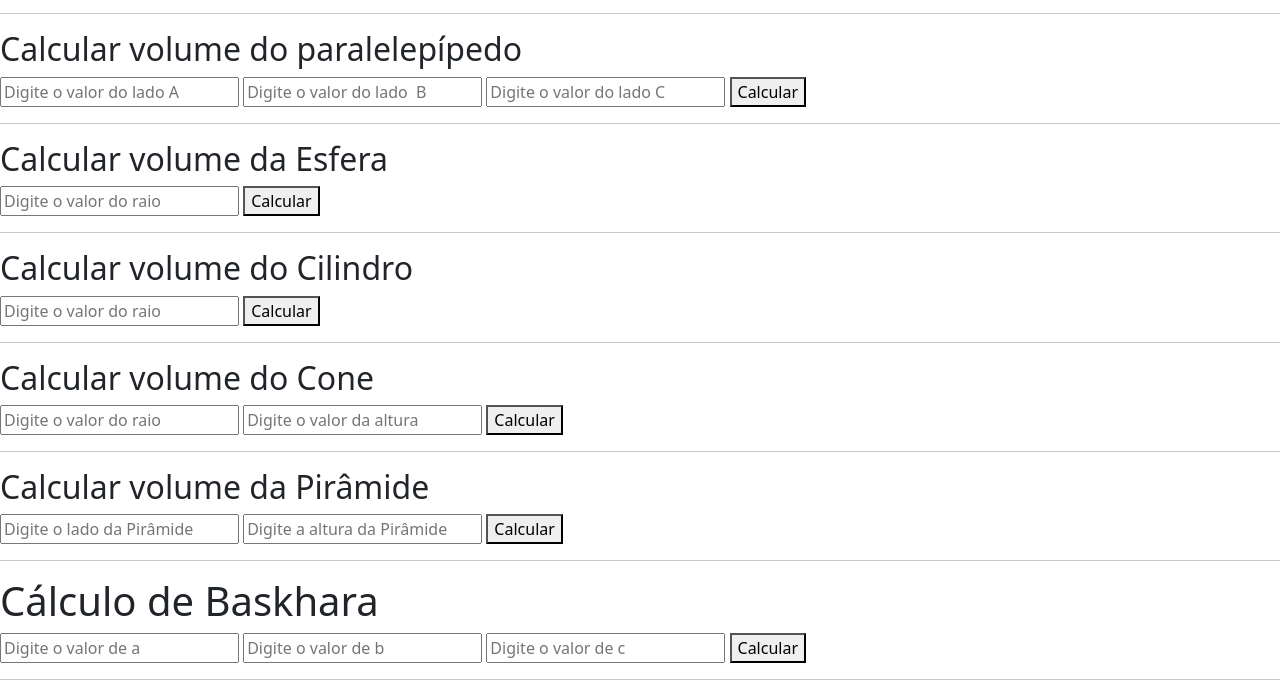
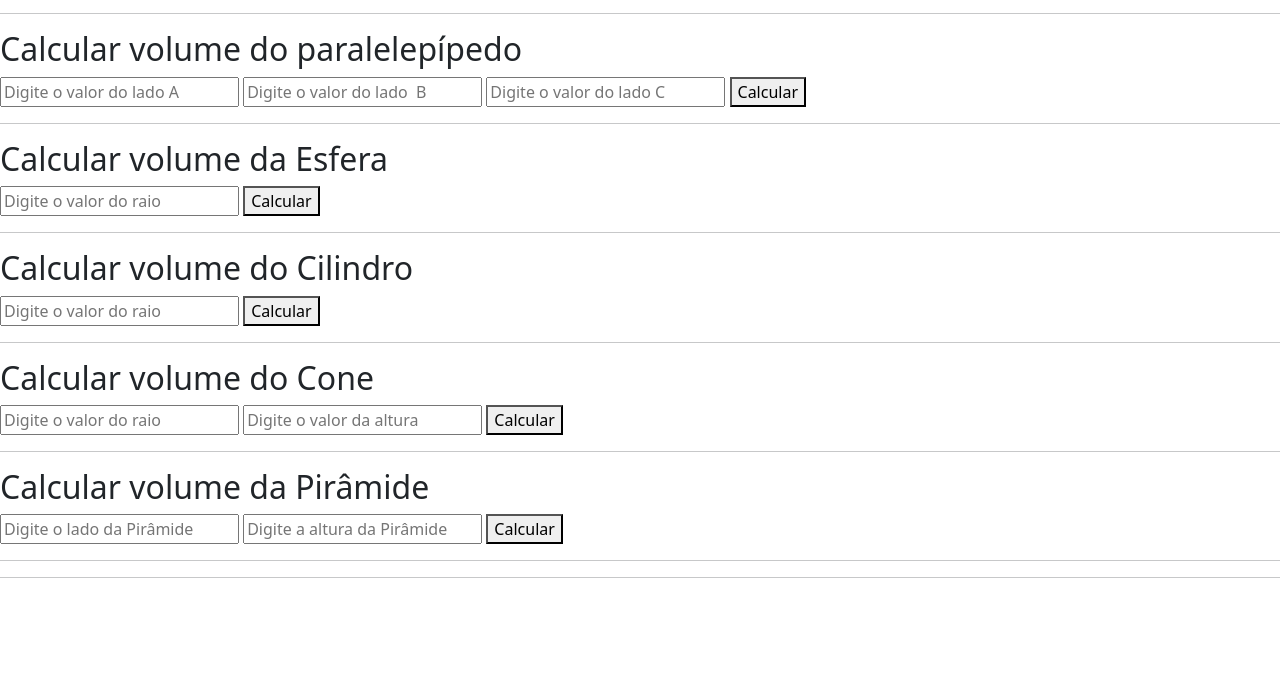
Before and after one commit to xgoldzin/JavaScript, a plain HTML site: page index.html in a window 1280 px wide. Shown: the part 754-1450 px from the top of the page. After the commit the page ends 1348 px from the top, so only its background shows below. Drawn offline with nearby package versions, Linux system fonts and the light colour scheme.

Commit message:
last commit

```diff
--- a/index.html
+++ b/index.html
@@ -114,14 +114,6 @@
         <p id="volPira"></p>
         <hr>
 
-        <h1>Cálculo de Baskhara</h1>
-        <input type="text" name="vlrA" id="vlrA" placeholder="Digite o valor de a">
-        <input type="text" name="vlrB" id="vlrB" placeholder="Digite o valor de b">
-        <input type="text" name="vlrB" id="vlrC" placeholder="Digite o valor de c">
-        <button onclick="calcVolPira()">Calcular</button>
-        <p id="numx1"></p>
-        <p id="numx2"></p>
-        <p id="dtt"></p>
         <hr>
     </main>
 </body>
--- a/js/script.js
+++ b/js/script.js
@@ -87,7 +87,7 @@ function calcVolPira(){
 }
 
 
-function calcVolPira(){
+function calcVolBsk(){
     let valorA =  Number(document.getElementById("vlrA").value)
     let valorB =  Number(document.getElementById("vlrB").value)
     let valorC =  Number(document.getElementById("vlrC").value)
```
